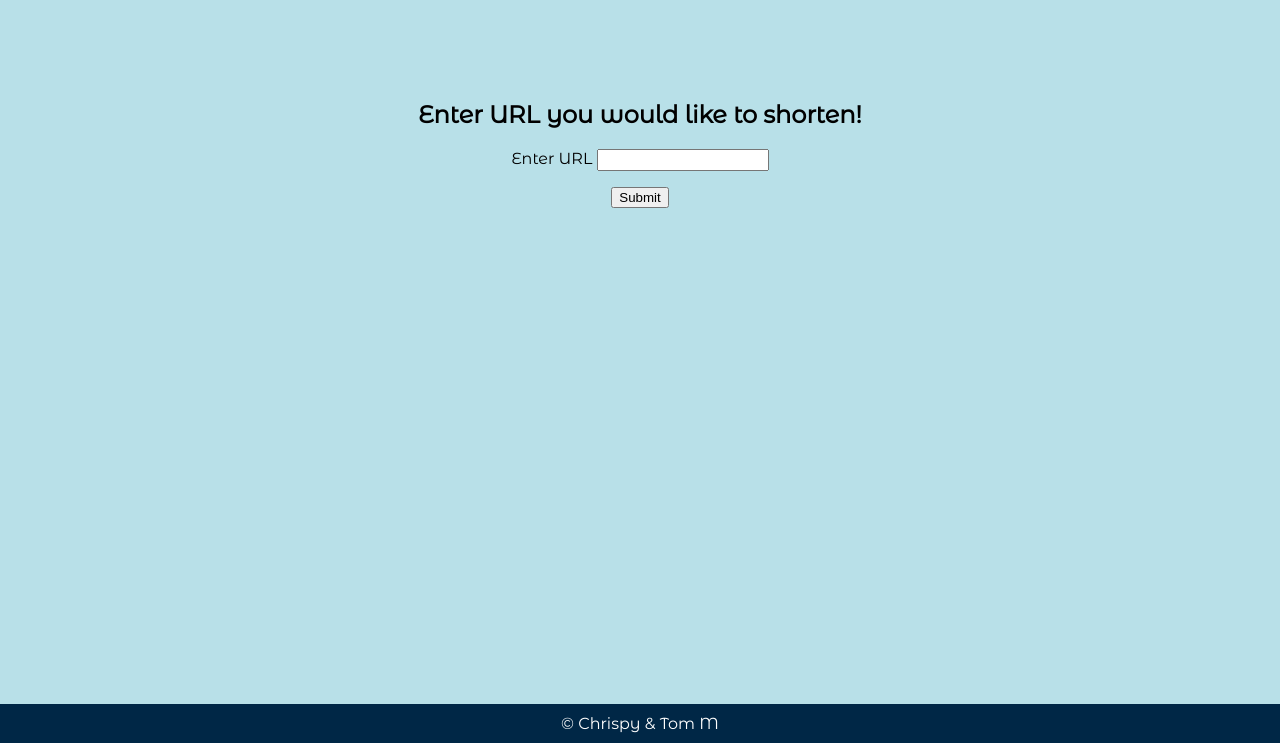
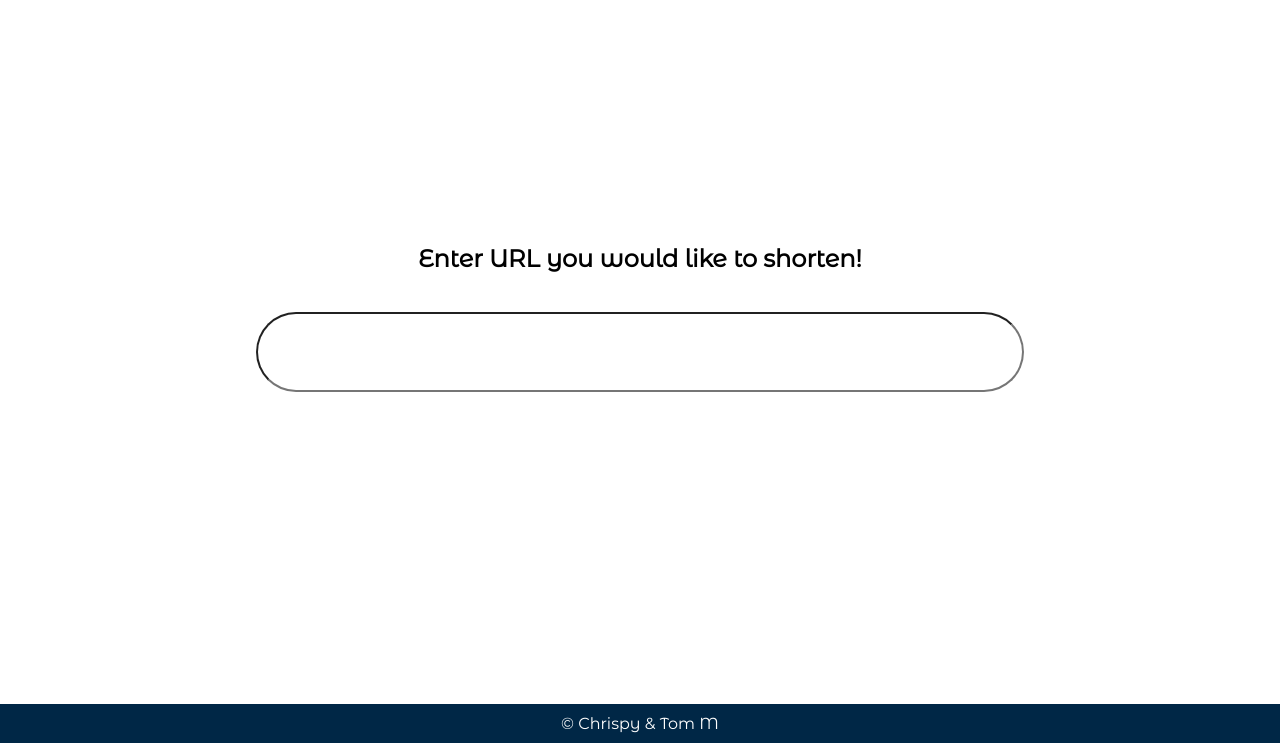
Before and after one commit to millman97/url-shortener, a Flask app: page / in a window 1280 px wide. Shown: the part 57-800 px from the top of the page. Run offline with Flask 2, Linux system fonts and the light colour scheme; parts of the project's set-up code (start-up, migrations or seed data) failed here and were passed over; some web fonts are replaced.

Commit message:
update html files

```diff
--- a/static/styles/index.css
+++ b/static/styles/index.css
@@ -9,10 +9,6 @@ body, html { width: 100%; height: 100%; margin: 0;}
 body {
     font-family: 'Montserrat Alternates', sans-serif;
     text-align: center;
-}
-
-.mb-3{
-    margin-bottom: 1rem;
 }
 
 :root {
@@ -44,24 +40,8 @@ nav a:hover { color: var(--p-blue-active);}
 main {
     display: block;
     position: relative;
-    height: calc(100% - 60px);
+    height: 70%;
     width: 100%;
-    padding-top: 10vh;
-}
-
-main::after {
-    content: "";
-    background-color: var(--p-light-blue);
-    background-repeat: no-repeat;
-    background-attachment: fixed;
-    background-position: center;
-    opacity: 0.3;
-    position: absolute;
-    z-index: -1;
-    height: 100%;
-    width: 100%;
-    top: 0;
-    left: 0;
 }
 
 footer {
@@ -80,3 +60,18 @@ footer {
 p, span, input {
     font-family: register;
 }
+
+.form-control{
+    display: inline-block;
+    width: 60vw;
+    height:10vh;
+    padding: 25px 20px 25px 20px;
+    font-size: 30px;
+    border-radius: 50px;
+}
+
+.container{
+    position: relative;
+    top: 40%;
+    align-items: center;
+}
--- a/templates/home.html
+++ b/templates/home.html
@@ -3,14 +3,15 @@
 
 {% block content %}
 <div class="container">
-    <h2>Enter URL you would like to shorten!</h2>
-        <form action="{{url_for('all_links')}}" method="POST">
-            <div class="mb-3">
-                <label for="link" class="form-label">Enter URL</label>
-                <input type="text" class="form-control" id="link" name="link" aria-describedby="link_input">
-            </div>
-            <button type="submit" class="btn btn-primary me-1 col-2">Submit</button>
-        </form>
+    <form action="{{url_for('all_links')}}" method="POST">
+        <label for="link" class="form-label">
+            <h2>Enter URL you would like to shorten!</h2>
+        </label>
+        <br>
+        <input type="text" class="form-control" id="link" name="link" aria-describedby="link_input">
+        <br>
+        <button type="submit" class="btn btn-primary me-1 col-2" style="display: none;">Submit</button>
+    </form>
 </div>
 
 {% endblock %}
--- a/templates/result.html
+++ b/templates/result.html
@@ -4,6 +4,8 @@
 {% block title %}{{title}}{% endblock %}
 
 {% block content %}
+<div class="container">
    <p>URL Entered: <a href="{{your_url}}">{{your_url}}</a></p>
    <p>URL Shortened: <a href="{{url_id}}">{{url_id}}</a></p>
+</div>
 {% endblock %}
```
